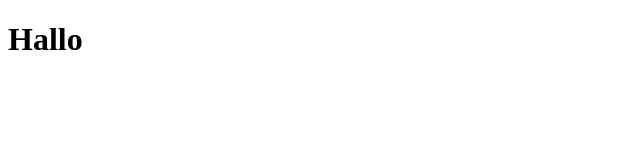
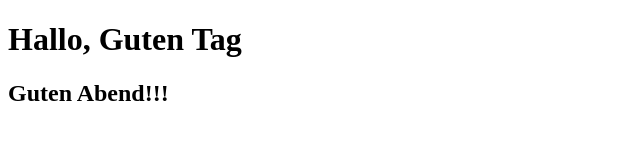
Before and after one commit to lgnc7e/Project_lgnc7e_test, a plain HTML site: page index.html in a window 1280 px wide. Shown: the whole page, without its empty margins (0-640 px from the left). Drawn offline with Linux system fonts and the light colour scheme.

Commit message:
Update index.html GT, GA

```diff
--- a/index.html
+++ b/index.html
@@ -6,6 +6,7 @@
     <title>Document</title>
 </head>
 <body>
-    <h1>Hallo</h1>
+    <h1>Hallo, Guten Tag</h1>
+    <h2>Guten Abend!!!</h2>
 </body>
 </html>
```
